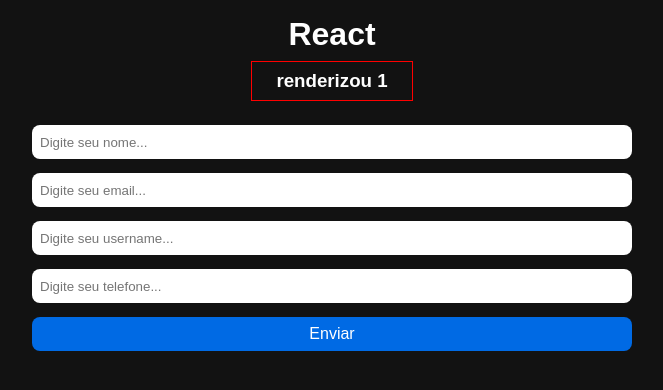
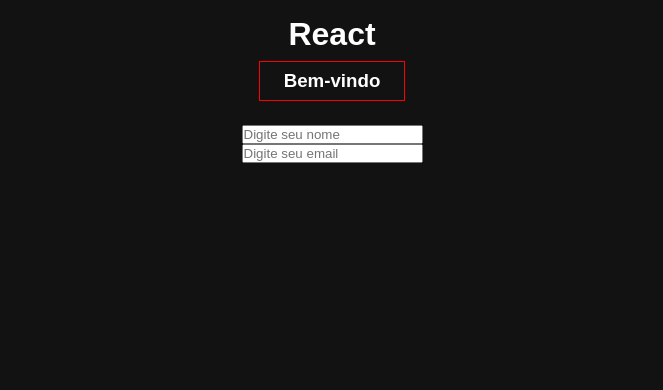
Before and after one commit to SamillyNunes/react_performance, a React (Create React App) app: page / in a window 1280 px wide. Shown: the top 390 px of the page, without its empty margins (308-971 px from the left). Built offline with nearby package versions, Linux system fonts and the light colour scheme.

Commit message:
using memo to memorize component and not render it when it isnt necessarily

```diff
--- a/src/App.jsx
+++ b/src/App.jsx
@@ -1,77 +1,32 @@
-import { useForm } from 'react-hook-form';
-import { z } from 'zod';
-import { zodResolver } from '@hookform/resolvers/zod';
+import { useState } from 'react';
 
-import './App.css'
-import { Header } from './Header';
-
-const schema = z.object({
-  name: z.string().min(1, "O campo nome é obrigatório"),
-  email: z.string().email("Digite um email válido").min(1, "O campo email é obrigatório"),
-  username: z.string().min(3, "O username deve ter pelo menos 3 caracteres")
-    .max(5, "O username deve ter no máximo 5 caracteres"),
-  phone: z.string().min(1, "Campo obrigatório").refine((value)=>/^\d{2} ?\d{9}$/.test(value), {
-    message: "Digite um telefone valido no formato DD + 9 numeros",
-  })
-});
+import './App.css';
+import { MemorizedHeader } from './Header';
 
 function App() {
 
-  const { register, handleSubmit, formState: { errors } } = useForm({
-    resolver: zodResolver(schema)
-  });
-
-  function handleSave(data){
-    console.log(data);
-
-  }
+  const [name, setName] = useState("");
+  const [email, setEmail] = useState("");
 
 
   return (
     <div className="container">
       <h1>React</h1>
-      <Header/>
+      <MemorizedHeader name={name} />
 
-      <form className="form" onSubmit={handleSubmit(handleSave)}>
-        <input
-          type="text"
-          placeholder="Digite seu nome..."
-          className="input"
-          {...register("name", { required:true })}
-          id='name'
-        />
-        { errors.name && <p className='error' >{ errors.name.message }</p> }
-
-        <input
-          type="text"
-          placeholder="Digite seu email..."
-          className="input"
-          {...register("email", { required:true })}
-          id='email'
-        />
-        { errors.email && <p className='error' >{ errors.email.message }</p> }
-
-        <input
-          type="text"
-          placeholder="Digite seu username..."
-          className="input"
-          {...register("username", { required:true, maxLength:5 })}
-          id='username'
-        />
-        { errors.username && <p className='error' >{ errors.username.message }</p> }
-
-        <input
-          type="text"
-          placeholder="Digite seu telefone..."
-          className="input"
-          {...register("phone", { required:true, maxLength:5 })}
-          id='phone'
-        />
-        { errors.phone && <p className='error' >{ errors.phone.message }</p> }
+      <input
+        placeholder='Digite seu nome'
+        value={name}
+        onChange={(e)=>setName(e.target.value)}
+      />
 
 
-        <button className="button" type="submit">Enviar</button>
-      </form>
+      <input
+        placeholder='Digite seu email'
+        value={email}
+        onChange={(e)=>setEmail(e.target.value)}
+      />
+
     </div>
   )
 }
--- a/src/Header/index.jsx
+++ b/src/Header/index.jsx
@@ -1,12 +1,15 @@
+import { memo } from 'react';
 
 import './header.css';
 
-let renderCount = 0;
-
-export function Header() {
-  renderCount++;
+function Header({name}) {
+  console.log('Componente HEADER renderizou!');
 
   return (
-   <h3 className='header' >renderizou {renderCount}</h3>
+   <h3 className='header' >Bem-vindo {name} </h3>
   )
 }
+
+// o memo permite que pule a renderizacao de um componente quando as propriedades dele estao inalteradas
+// nao eh interessante quando ha reatividade em um componente, como useState, useEffect
+export const MemorizedHeader = memo(Header);
```
